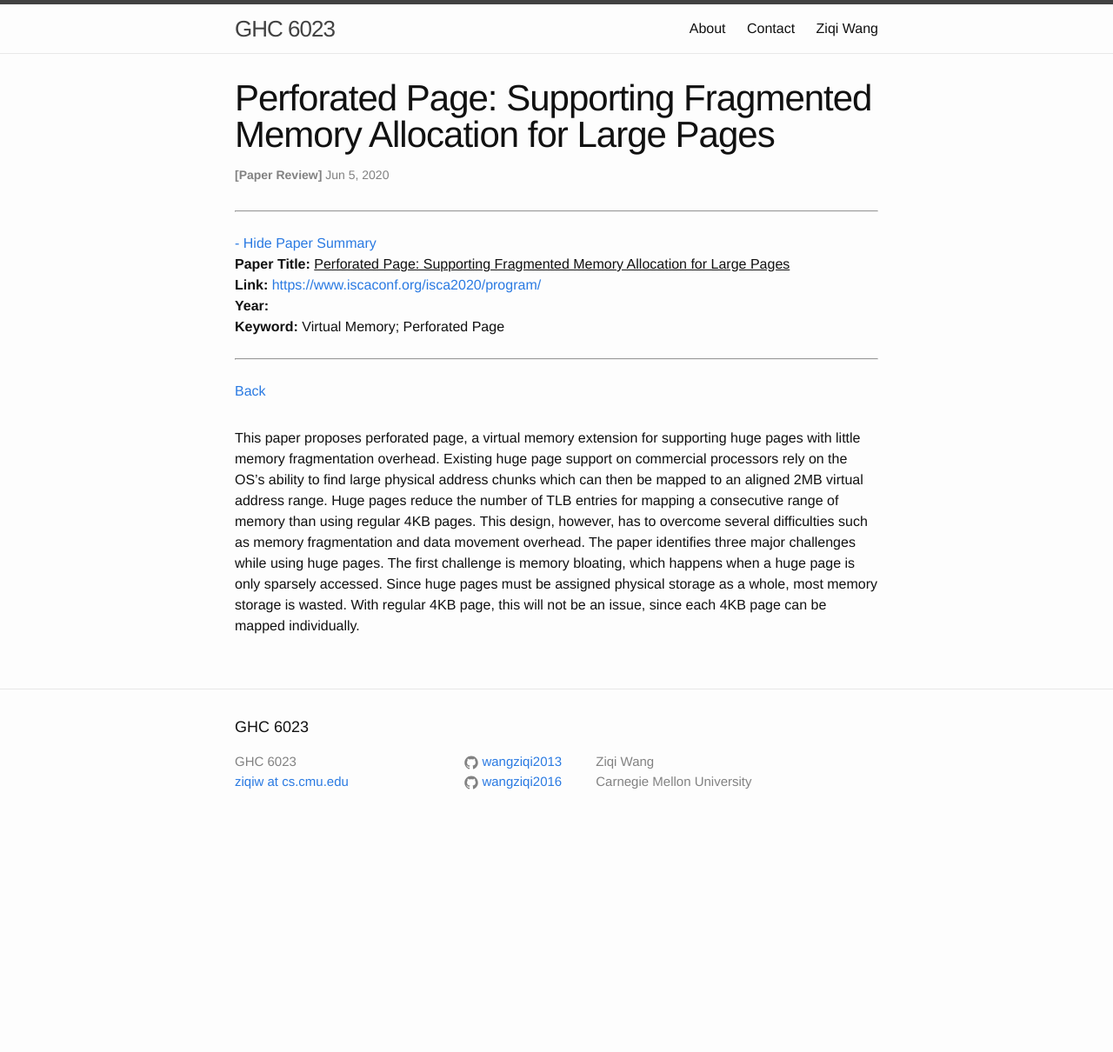
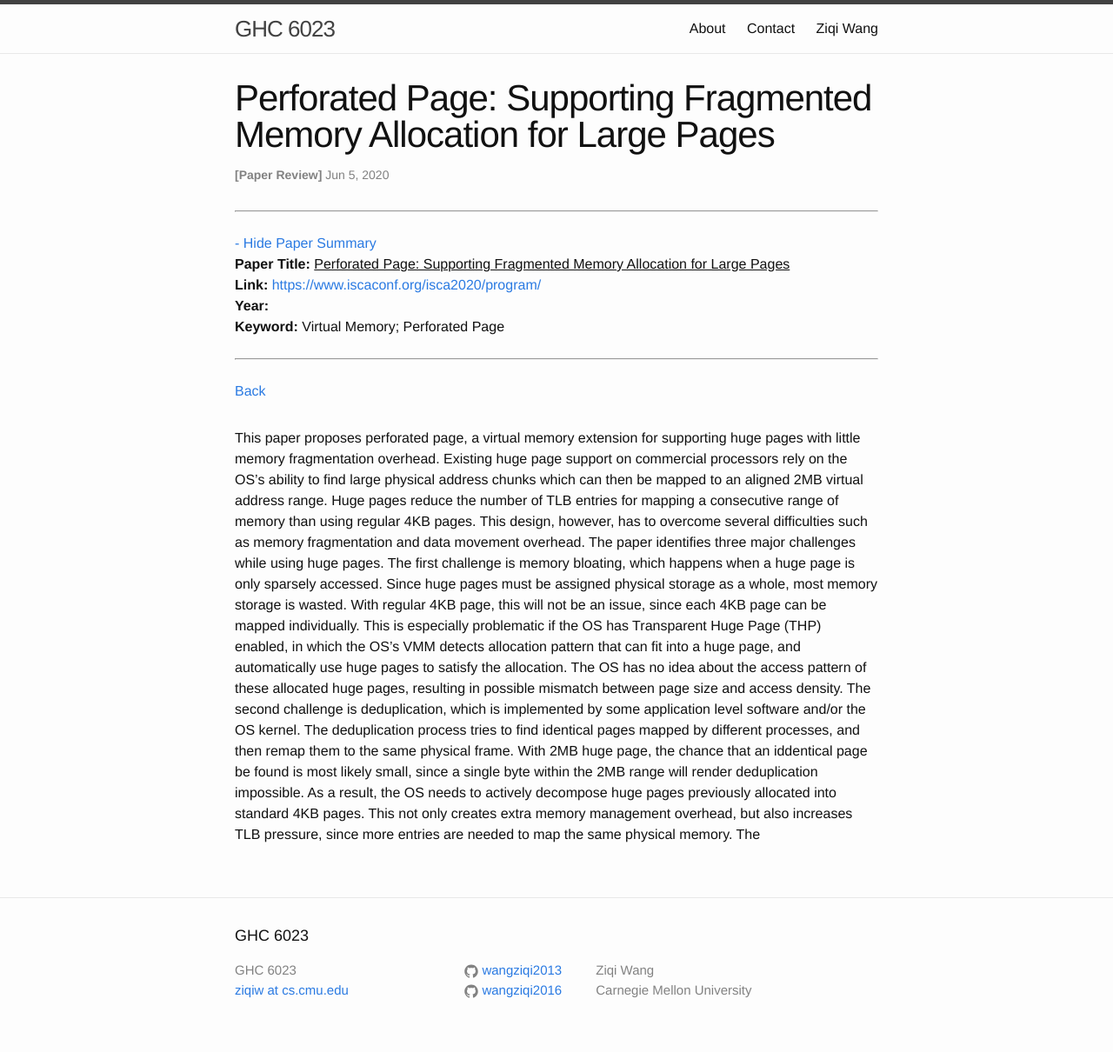
Before and after one commit to wangziqi2013/wangziqi2013.github.io, a Jekyll site: the page built from _posts/2020-06-05-perforated-page.markdown, in a window 1280 px wide. Shown: the whole page at 87% size. Built offline with Jekyll 4.4.1, drawn with Linux system fonts in a browser that asks for light colours; before the commit the page ends 970 px from its top, so only the background shows below that.

Commit message:
Adding second challenge

```diff
--- a/_posts/2020-06-05-perforated-page.markdown
+++ b/_posts/2020-06-05-perforated-page.markdown
@@ -20,4 +20,14 @@ for mapping a consecutive range of memory than using regular 4KB pages. This des
 difficulties such as memory fragmentation and data movement overhead. The paper identifies three major challenges
 while using huge pages. The first challenge is memory bloating, which happens when a huge page is only sparsely accessed.
 Since huge pages must be assigned physical storage as a whole, most memory storage is wasted. With regular 4KB page,
-this will not be an issue, since each 4KB page can be mapped individually.
+this will not be an issue, since each 4KB page can be mapped individually. This is especially problematic if the OS
+has Transparent Huge Page (THP) enabled, in which the OS's VMM detects allocation pattern that can fit into a huge page,
+and automatically use huge pages to satisfy the allocation. The OS has no idea about the access pattern of these allocated
+huge pages, resulting in possible mismatch between page size and access density.
+The second challenge is deduplication, which is implemented by some application level software and/or the OS kernel.
+The deduplication process tries to find identical pages mapped by different processes, and then remap them to the same
+physical frame. With 2MB huge page, the chance that an iddentical page be found is most likely small, since a single byte
+within the 2MB range will render deduplication impossible. As a result, the OS needs to actively decompose huge pages
+previously allocated into standard 4KB pages. This not only creates extra memory management overhead, but also increases
+TLB pressure, since more entries are needed to map the same physical memory.
+The
```
